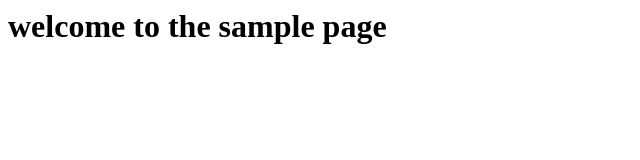
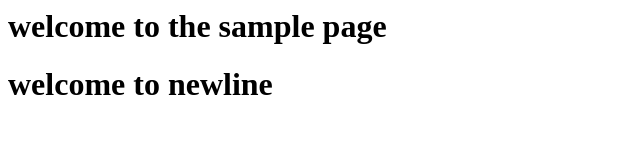
Before and after one commit to ArchanaThallapelli/2pmbatch, a plain HTML site: page index.html in a window 1280 px wide. Shown: the whole page, without its empty margins (0-640 px from the left). Drawn offline with Linux system fonts and the light colour scheme.

Commit message:
new line added

```diff
--- a/index.html
+++ b/index.html
@@ -2,5 +2,6 @@
 	<head><title>sample page</title></head>
 	<body>
 		<h1>welcome to the sample page</h1>
+		<h1>welcome to newline</h1>
 	</body>
 </html>
```
